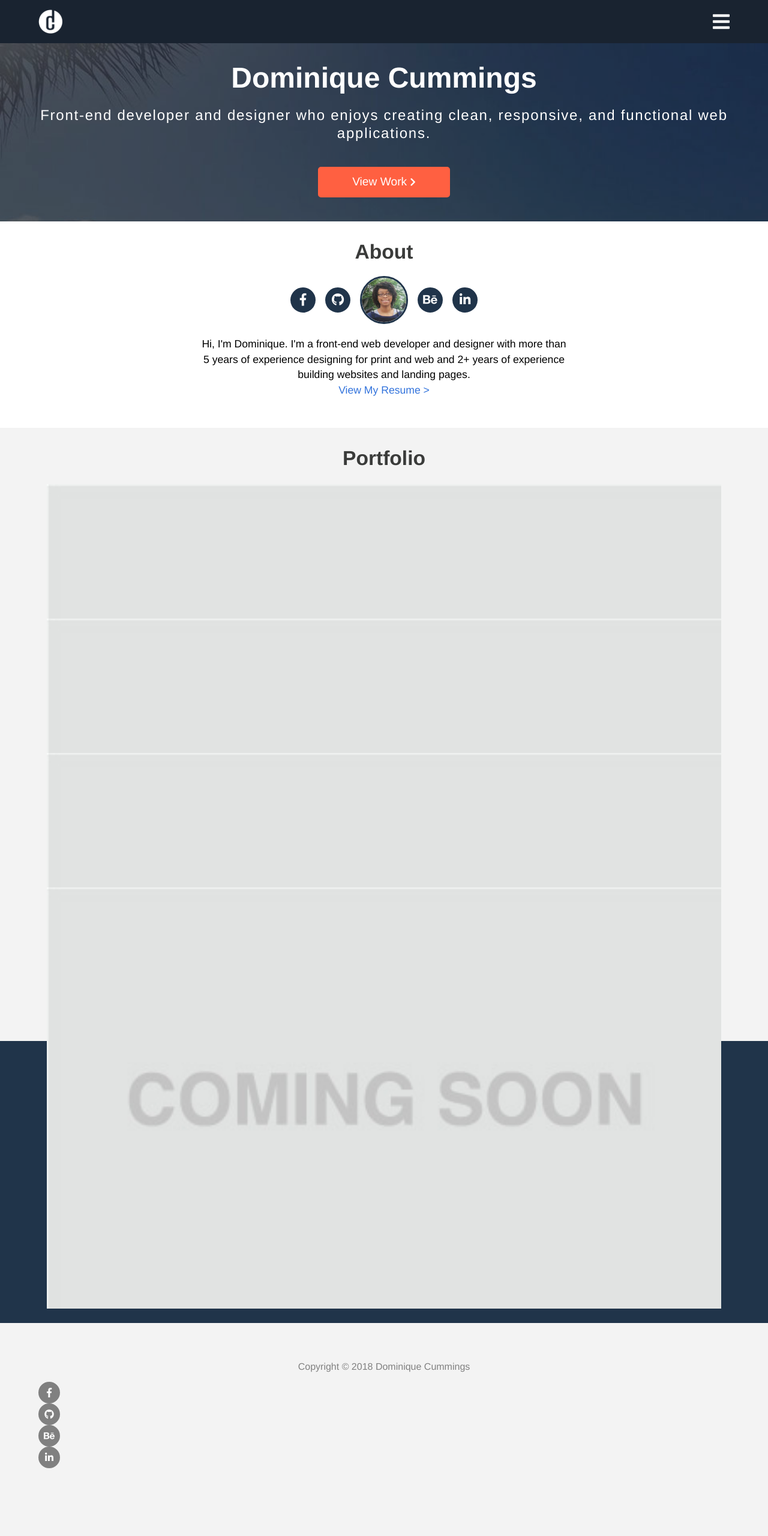
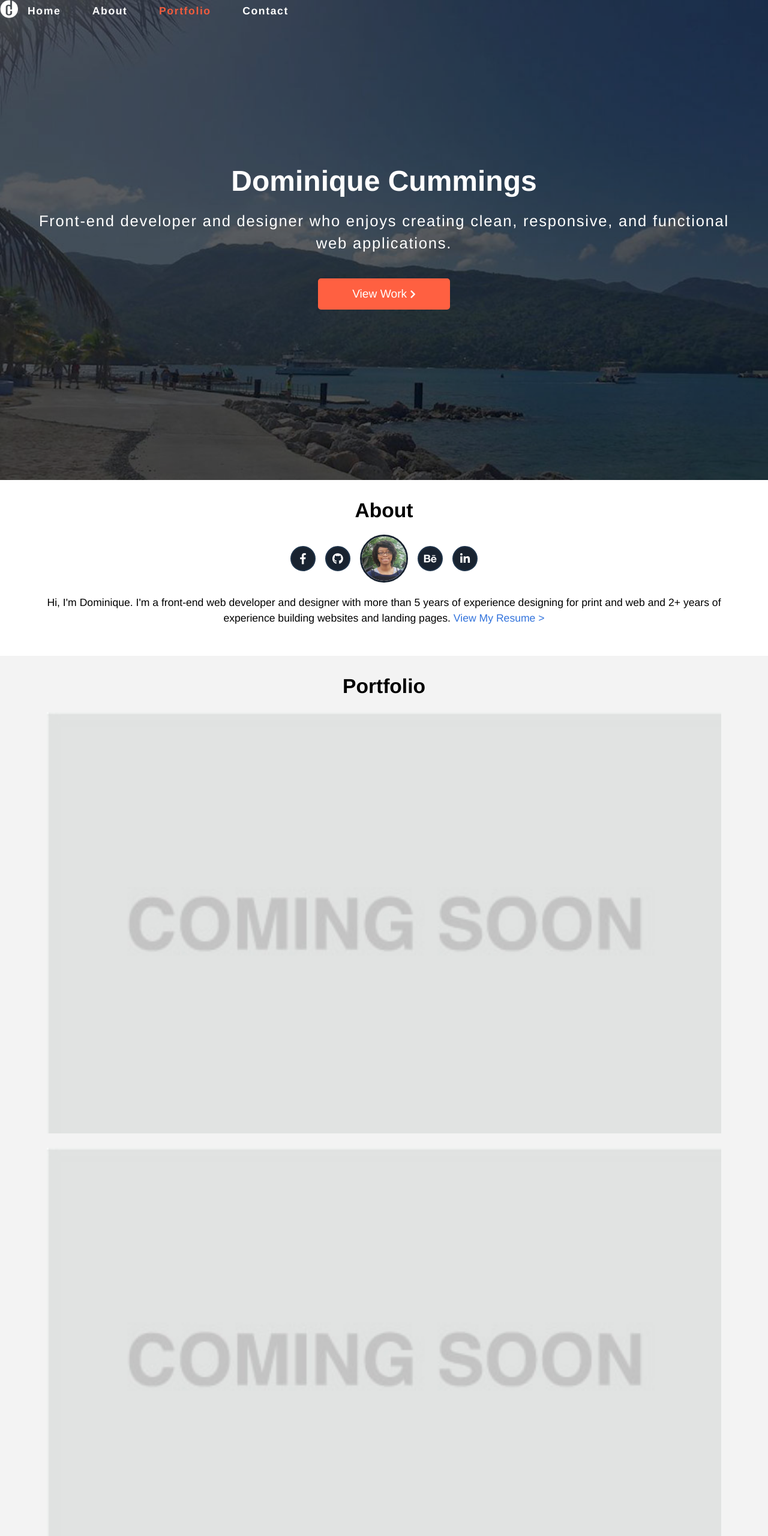
Before and after one commit to dcummin/portfolio, a plain HTML site: page index.html in a window 1280 px wide. Shown: the top 2560 px of the page at 60% size. Before the commit the page ends 2495 px from the top, so only its background shows below. Drawn offline with nearby package versions, Linux system fonts and the light colour scheme.

Commit message:
I made my webste mobile responsive

```diff
--- a/index.html
+++ b/index.html
@@ -21,19 +21,29 @@
   <body>
 
     <!-- Navigation Menu STARTS -->
-
-      <div class="navContainerMobile">
-
+    <div class="navContainer">
+      <div class="navContainer_mobile">
             <div class="navIconsMobile">
               <img class="logoMobile" src="./images/logo.png">
               <i class="fas fa-bars dropdownMenuMobile"></i>
             </div>
 
             <div class="navLinksMobile">
+              <a href="#home">Home</a>
+              <a href="#about">About</a>
+              <a href="#portfolio">Portfolio</a>
+              <a href="#contact">Contact</a>
+            </div>
+        </div>
+
+          <div class="navContainer_desktop">
+              <img class="logoDesktop" src="./images/logo.png">
+              <div class="navLinksDesktop">
                 <a class="active white" href="#home">Home</a>
                 <a class="white" href="#about">About</a>
                 <a class="white" href="#portfolio">Portfolio</a>
                 <a class="white" href="#contact">Contact</a>
+              </div>
           </div>
         </div>
 
@@ -92,7 +102,7 @@
 
             </div> <!--Closing Social Media Link Row-->
 
-              <p class="about_text_bio">Hi, I'm Dominique. I'm a front-end web developer and designer with more than<br> 5 years of experience designing for print and web and 2+ years of experience<br> building websites and landing pages. <br class="hidebr"><a class="resume">View My Resume ></a></p>
+              <p class="about_text_bio">Hi, I'm Dominique. I'm a front-end web developer and designer with more than<br class="hidebr2"> 5 years of experience designing for print and web and 2+ years of experience<br class="hidebr2"> building websites and landing pages. <br class="hidebr"><a class="resume">View My Resume ></a></p>
 
             </div><!--Closing Text Container-->
           </div> <!--Closing About Container-->
@@ -158,45 +168,62 @@
                   <div id="messageSent"></div>
 
                   <form data-name="Email Form" id="email-form" name="email_form" method="post" action="./acknowledge.php">
+
+                    <div class="messageSent"></div>
+
                       <div class="formContainer">
                           <input class="formInput formContainer_name" maxlength="5000" type="text" name="name" placeholder="Enter your name">
 
                           <input class="formInput formContainer_email"  maxlength="5000" type="email" name="email" placeholder="Enter your email">
 
                           <textarea class="formInput formContainer_message"  maxlength="5000" type="text" name="message" placeholder="Enter message here"></textarea>
+                        </div>
 
-                          <input class="formContainer_button submitNoClick" name="send" type="submit" value="Submit">
-                      </div>
+                          <input class="formContainer_button formContainer_button_Click" name="send" type="submit" value="Submit">
                     </form>
                 </div>
               </div>
 
+            <!-- Contact Section Ends -->
+
+            <!-- Footer Section Starts -->
+
               <div id="footer">
-                <div id="contact_text">
-                  <p class="Copyright">Copyright © 2018 Dominique Cummings</p>
-                      <div class="footer_text_socialMediaLinks">
+                <div id="footer_text">
+                  <p class="footer_copyright">Copyright © 2018 Dominique Cummings</p>
+
+                  <div class="footerLinkRow">
 
                     <a href="https://www.linkedin.com/in/dominique-cummings-a777a149/">
-                            <div class="footerlinkContainer">
+                      <div class="footerLinkContainer">
                         <i class="fab fa-facebook-f footerLink"></i>
                       </div>
                     </a>
 
-                    <div class="footerlinkContainer">
+                    <a href="https://www.linkedin.com/in/dominique-cummings-a777a149/">
+                      <div class="footerLinkContainer">
                           <i class="fab fa-github footerLink"></i>
                       </div>
+                    </a>
 
-                      <div class="footerlinkContainer">
+                    <a href="https://www.linkedin.com/in/dominique-cummings-a777a149/">
+                      <div class="footerLinkContainer">
                         <i class="fab fa-behance footerLink"></i>
                       </div>
+                    </a>
 
-                      <div class="footerlinkContainer">
+                    <a href="https://www.linkedin.com/in/dominique-cummings-a777a149/">
+                      <div class="footerLinkContainer">
                         <i class="fab fa-linkedin-in footerLink"></i>
                       </div>
+                    </a>
+
+                </div> <!--Closing Social Media Link Row-->
 
                 </div>
               </div>
-              </div>
+
+             <!-- Footer Section Ends -->
 
 
   </body>
--- a/js/functions.js
+++ b/js/functions.js
@@ -5,8 +5,11 @@ $("form").submit(function(evt){
   var formData = $(this).serialize();
   $.post(url, formData, function(response){
     $("#messageSent").html("<p>Thank you! Your message has been sent!</p>");
-    $(".submit").disabled = true;
-    $(".submit").addClass("submitClick").removeClass("submitNoClick");
+    $(".formContainer_button").disabled = true;
+    $(".formContainer_button").addClass("formContainer_button_NoClick").removeClass("formContainer_button_Click");
+    $(".formContainer_button").hover(function(){
+        $(".formContainer_button").css({"background-color": "#7E3424","border": "2px solid #7E3424"});
+    })
 
   }); //end post
 }); //end submit
@@ -14,7 +17,7 @@ $("form").submit(function(evt){
 
 // Cache selectors
 var lastId,
-    topMenu = $(".navcontainer"),
+    topMenu = $(".navContainer"),
     topMenuHeight = topMenu.outerHeight(),
     // All list items
     menuItems = topMenu.find("a"),
@@ -67,7 +70,7 @@ $(document).ready(function () {
 });
 
 function checkHeaderStatus() {
-    var navbar = $(".navcontainer");
+    var navbar = $(".navContainer_desktop");
     var scrollPosition = $(window).scrollTop();
     if (scrollPosition === 0){
         navbar.css({"background-color": "rgba(32, 52, 74, 0", "box-shadow": "none"});
@@ -75,6 +78,13 @@ function checkHeaderStatus() {
         navbar.css({"background-color": "rgba(32, 52, 74, 1", "box-shadow": "1px 1px 3px #000"});
     }
 } // Navbar will chnage colors on scroll
+
+
+$(".headline_text_button").click(function() {
+  $('html,body').animate({
+  scrollTop: $("#portfolio").offset().top},
+  'slow');
+});// scrolls to portfolio section when view work button is clicked
 
 
 $(".headline_text_button").hover(function() {
--- a/scss/styles.scss
+++ b/scss/styles.scss
@@ -13,7 +13,6 @@ box-sizing: border-box;
   text-align: center;
   font-weight: bold;
   font-size: 2.1rem;
-  color:#3A3B3A;
   margin: 0;
 }
 
@@ -62,7 +61,7 @@ align-items: center;
 
 // Navigation Menu Starts
 
-.navContainerMobile{
+.navContainer_mobile{
   width: 100%;
   display: block;
   display: flex;
@@ -71,6 +70,11 @@ align-items: center;
   align-items: center;
   background-color: #192330;
   padding: 1rem 0;
+}
+
+.navContainer_desktop{
+  width: 100%;
+  display: none;
 }
 
 .navIconsMobile{
@@ -117,7 +121,7 @@ background-color: #F3F3F3;
 }
 
 
-.navLinksMobile a:hover, .active{
+.navLinksMobile a:hover{
   color: #EF5C3E;
   background-color: #E9E9E8;
 }
@@ -210,27 +214,27 @@ background-color: #F3F3F3;
 .aboutLinkContainer{
   @include linkStyle;
   margin: 2.5rem .5rem;
-  background-color: rgba(32, 52, 74, 1);
+  background-color: rgba(25, 35, 48, 1);
   border: 2px solid #20344A;
   width: 42px;
   height: 42px;
 }
 
 .aboutLinkContainer:hover{
-  background-color: rgba(32, 52, 74, 0);
-  color: #20344A;
+  background-color: rgba(25, 35, 48, 0);
+  color: #192330;
 }
 
 .aboutLink{
     margin: 0;
     text-align: center;
-    font-size:1.3rem;
+    font-size:1.15rem;
 }
 
 #profile{
   width: 80px;
     margin: 1rem .5rem;
-    border: 3px solid #20344A;
+    border: 3px solid #192330;
     border-radius: 50%;
 }
 
@@ -252,6 +256,10 @@ background-color: #F3F3F3;
 
 .resume:hover{
   color: #000;
+}
+
+.hidebr2{
+  display: none;
 }
 
 // About Section Ends
@@ -277,7 +285,7 @@ background-color: #F3F3F3;
 
 .portfolio_row_container{
   position: relative;
-  height: 200px;
+  height: 30%;
 }
 
 .portfolio_row_image{
@@ -336,7 +344,8 @@ background-color: white;
 #contact{
   width: 100%;
   padding: 2rem 1rem;
-  background-color: #20344A;
+  background-color: #192330;
+    overflow: hidden;
 }
 
 
@@ -346,9 +355,9 @@ background-color: white;
 
 .formContainer{
   width: 100%;
-  background-color: #33506E;
   border: none;
   padding: 1rem;
+  margin: 1rem auto 0 auto;
 }
 
 .formInput{
@@ -357,6 +366,9 @@ background-color: white;
   margin: 0 auto;
   margin-bottom: .5rem;
   font-size: 1.05rem;
+  background-color: #304259;
+  border: 0;
+  padding: 1rem;
 }
 
 .formInput::placeholder{
@@ -372,7 +384,14 @@ outline: none;
 }
 
 .formContainer_button{
+  display: block;
+  margin: 0 auto;
   @include buttonStyle;
+}
+
+.formContainer_button:hover{
+    background-color: #DB5338;
+    border: 2px solid #DB5338;
 }
 
 .formContainer_button:focus{
@@ -384,71 +403,79 @@ outline: none;
   text-align: center;
 }
 
-.submitNoClick{
+.formContainer_button_Click{
   border: 2px solid #FF6041;
   background: #FF6041;
   cursor: pointer;
   color: #fff;
 }
 
-.submitClick{
+.formContainer_button_NoClick{
   border: none;
   background: #7E3424;
   color: #602215;
-  cursor: none;
+  cursor: not-allowed;
 }
+
 
 
 // Contact Section Ends
 
-.Copyright{
+// Footer Starts Here
+
+#footer{
+  width: 100%;
+  padding: 2rem 1rem;
+  background-color: #F3F3F3;
+}
+
+#footer_text{
+  @include mobileMargins;
+}
+
+.footer_copyright{
   text-align: center;
   color: grey;
 }
 
+.footerLinkRow{
+    @include linkPosition;
+}
 
-.footerlinkContainer{
+.footerLinkContainer{
+    @include linkStyle;
     background-color: rgba(128, 128, 128, 1);
     border: 2px solid #808080;
     width: 30px;
     height: 30px;
+    margin: 0 .5rem;
 }
 
-.footerlinkContainer:hover{
+.footerLinkContainer:hover{
   background-color: rgba(128, 128, 128, 0);
   color: #808080;
 }
-
 
 .footerLink{
   font-size:1rem;
 }
 
+// Footer Section Ends
 
+// Media Queries Begin
 
+@media only screen and (min-width: 480px){
 
-
-//NEW CODE ENDS HERE
-
-
-.footerLinkRow{
-  @include linkPosition;
+  .hidebr{
+    display: none;
   }
 
-.footerlinkContainer{
-  @include linkStyle;
+  .headline_text_occupation{
+    font-size: 1.9rem;
+    line-height: 2.3rem;
+  }
 }
 
-.footerLink{
-    margin: 0;
-    text-align: center;
-    text-decoration: none;
-}
-
-
-#footer{
-  padding: 3rem 0 3rem 0;
-}
 
 @media only screen and (min-width: 640px){
 
@@ -457,3 +484,58 @@ outline: none;
   }
 
 }
+
+@media only screen and (min-width: 768px){
+  .headline_text_occupation{
+    font-size: 1.6rem;
+  }
+}
+
+@media only screen and (min-width: 1024px){
+
+  .navContainer_mobile{
+    display: none;
+  }
+
+  .navContainer_desktop{
+    position: fixed;
+    z-index: 10;
+    display: flex;
+    flex-direction: row;
+  }
+
+  .white{
+    color:#fff;
+  }
+
+  .navLinksDesktop a{
+      display: inline-block;
+      margin-right: 1rem;
+      padding: .5rem 1rem;
+      font-size: 1.1rem;
+      letter-spacing: .1rem;
+      font-weight: bold;
+      text-decoration: none;
+      transition: all .4s ease-in-out;
+  }
+
+  .logoDesktop{
+    width: 30px; height: 30px;
+  }
+
+  .active{
+    color: #F15C3E;
+  }
+
+.headline{
+  height: 100vh;
+}
+
+.headline_overlay{
+  display: flex;
+  flex-direction: column;
+  justify-content: center;
+  align-items: center;
+}
+
+}
```
Also changed, not shown: css/styles.min.css. Lines whose indentation alone changed are shown as unchanged.
